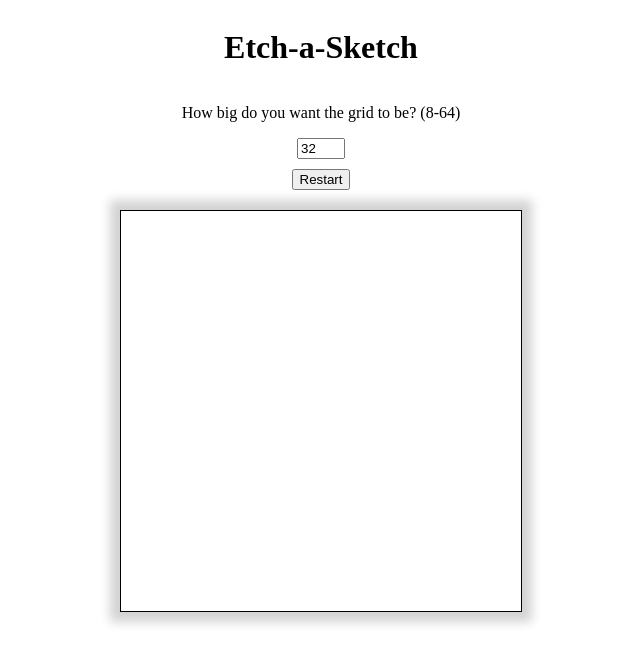
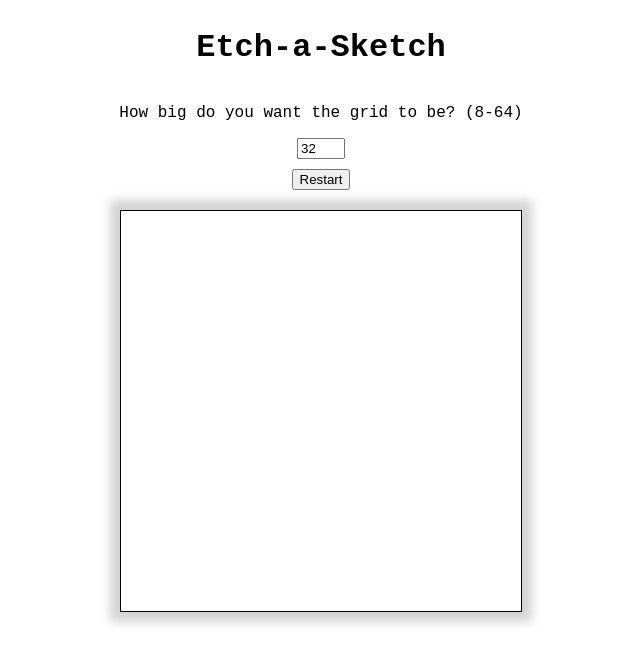
Before and after one commit to WolfBeil/odin-etch-a-sketch, a plain HTML site: page index.html in a window 1280 px wide. Shown: the whole page, without its empty margins (319-959 px from the left). Drawn offline with Linux system fonts and the light colour scheme.

Commit message:
Add basic css and font

```diff
--- a/css/styles.css
+++ b/css/styles.css
@@ -1,3 +1,7 @@
+body {
+    font-family: 'Courier New', Courier, monospace;
+}
+
 .main-container {
     display: flex;
     justify-content: center;
```
